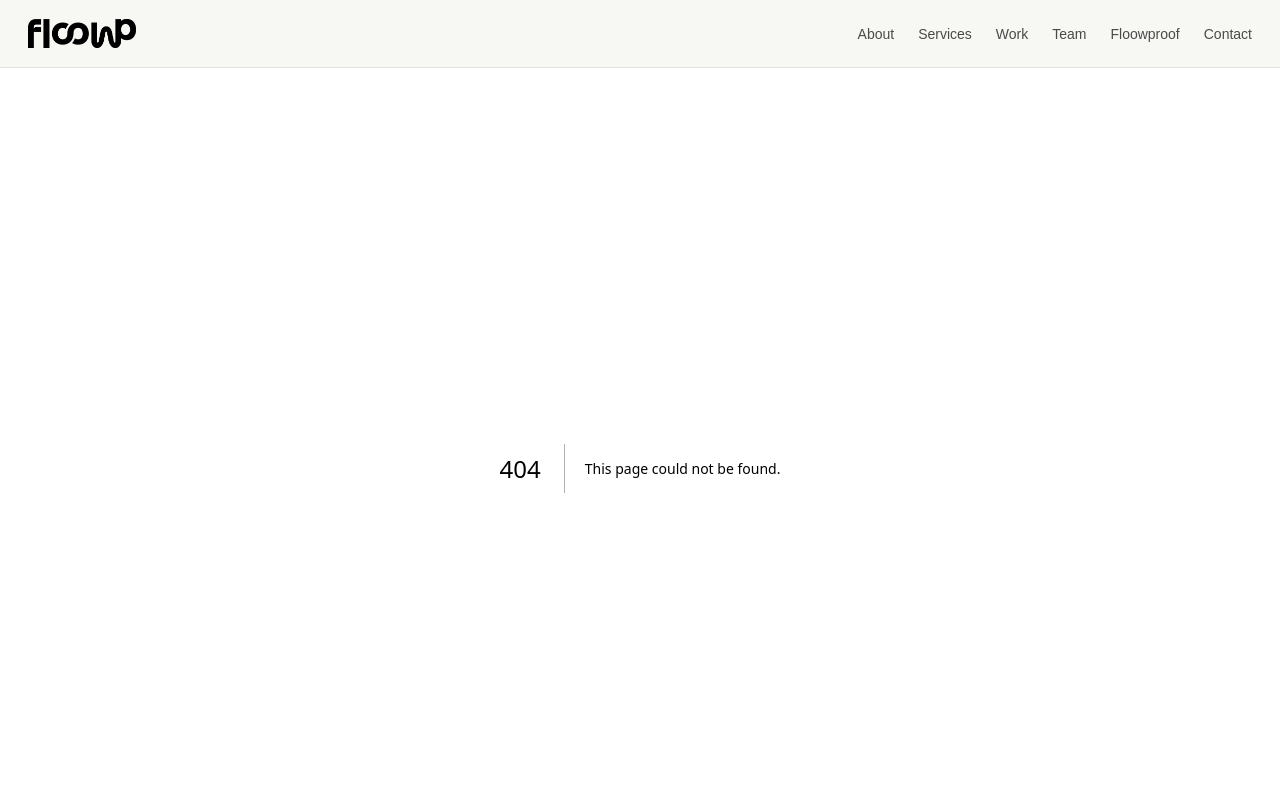
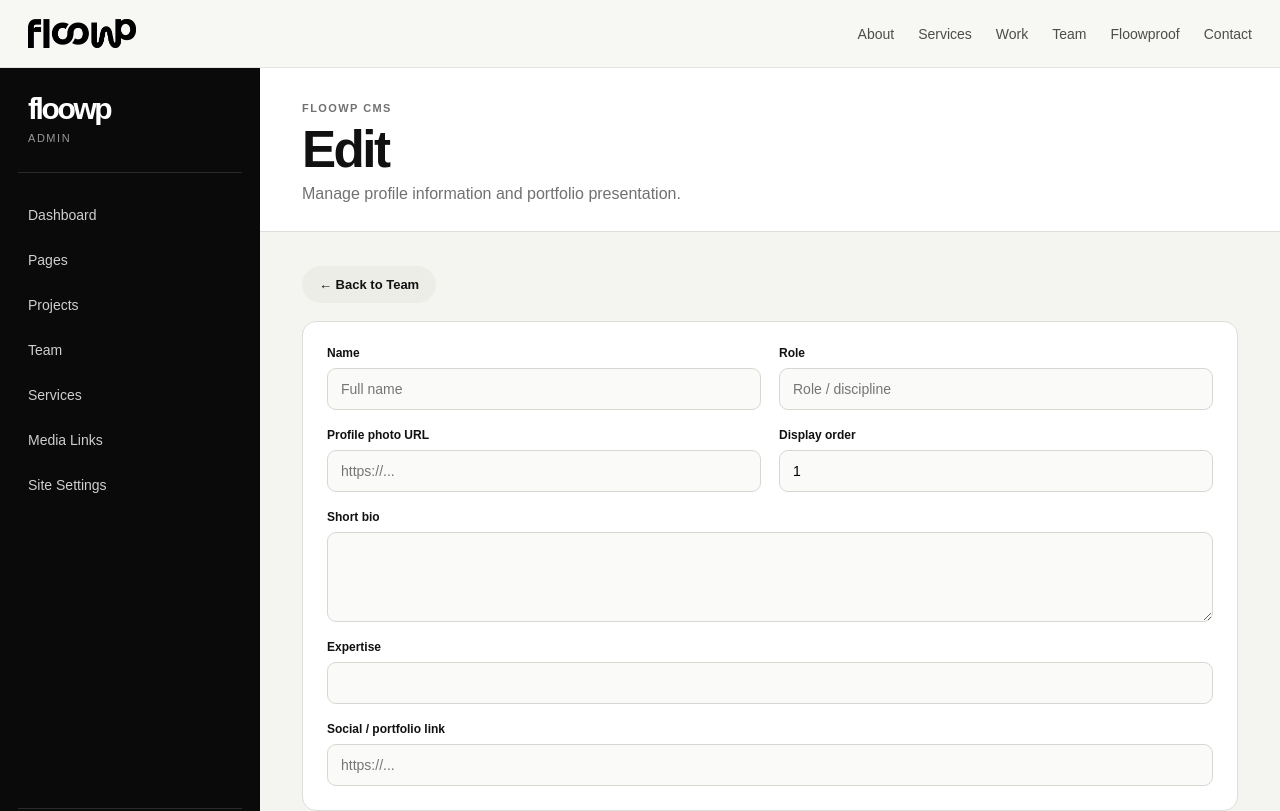
Before and after one commit to thefloowp/thefloowp, a Next.js app: page /admin/team/1 in a window 1280 px wide. Before the commit this address had no page. Shown: the top 811 px of the page. Built offline with nearby package versions, Linux system fonts and the light colour scheme.

Commit message:
Create page.jsx

```diff
--- /dev/null
+++ b/app/admin/team/[slug]/page.jsx
@@ -0,0 +1,120 @@
+import Link from "next/link";
+import AdminShell from "@/components/AdminShell";
+
+const teamData = {
+  "francesca-navarro": {
+    name: "Francesca Navarro",
+    role: "Creative Direction & Marketing",
+    photo: "",
+    order: 1,
+    bio: "Works across brand strategy, creative direction, campaign planning, e-commerce, and connected marketing execution.",
+    expertise:
+      "Creative Direction, Brand Strategy, Campaign Strategy, E-Commerce, Growth Marketing",
+  },
+  "alex-rivera": {
+    name: "Alex Rivera",
+    role: "Design & Brand Systems",
+    photo: "",
+    order: 2,
+    bio: "Builds visual systems and campaign identities that keep brands clear, consistent, and adaptable across touchpoints.",
+    expertise:
+      "Brand Identity, Graphic Design, Campaign Design, Art Direction, Visual Systems",
+  },
+  "sam-lee": {
+    name: "Sam Lee",
+    role: "Content & Digital",
+    photo: "",
+    order: 3,
+    bio: "Shapes content into platform-ready stories designed for attention, relevance, and continuous iteration.",
+    expertise:
+      "Content Strategy, Social Media, Performance Creative, Video Direction, Digital Campaigns",
+  },
+};
+
+export default async function AdminTeamEditor({ params }) {
+  const { slug } = await params;
+  const isNew = slug === "new";
+
+  const member = isNew
+    ? {
+        name: "",
+        role: "",
+        photo: "",
+        order: 1,
+        bio: "",
+        expertise: "",
+      }
+    : teamData[slug] || {
+        name: "",
+        role: "",
+        photo: "",
+        order: 1,
+        bio: "",
+        expertise: "",
+      };
+
+  return (
+    <AdminShell
+      title={isNew ? "New Team Member" : `Edit ${member.name}`}
+      subtitle="Manage profile information and portfolio presentation."
+    >
+      <div className="admin-toolbar">
+        <Link className="admin-btn admin-btn-secondary" href="/admin/team">
+          ← Back to Team
+        </Link>
+      </div>
+
+      <section className="admin-panel">
+        <div className="admin-form-grid">
+          <label>
+            <span>Name</span>
+            <input defaultValue={member.name} placeholder="Full name" />
+          </label>
+
+          <label>
+            <span>Role</span>
+            <input defaultValue={member.role} placeholder="Role / discipline" />
+          </label>
+
+          <label>
+            <span>Profile photo URL</span>
+            <input
+              defaultValue={member.photo}
+              placeholder="https://..."
+              type="url"
+            />
+          </label>
+
+          <label>
+            <span>Display order</span>
+            <input defaultValue={member.order} min="1" type="number" />
+          </label>
+
+          <label className="admin-full-field">
+            <span>Short bio</span>
+            <textarea defaultValue={member.bio} rows="4" />
+          </label>
+
+          <label className="admin-full-field">
+            <span>Expertise</span>
+            <input defaultValue={member.expertise} />
+          </label>
+
+          <label className="admin-full-field">
+            <span>Social / portfolio link</span>
+            <input placeholder="https://..." type="url" />
+          </label>
+        </div>
+      </section>
+
+      <section className="admin-panel admin-panel-soft">
+        <p className="admin-eyebrow">Portfolio relationship</p>
+        <h2>Assigned projects will appear automatically.</h2>
+        <p className="admin-body-copy">
+          Once the data layer is connected, projects assigned to this member
+          will populate their public portfolio automatically.
+        </p>
+      </section>
+    </AdminShell>
+  );
+}
```
